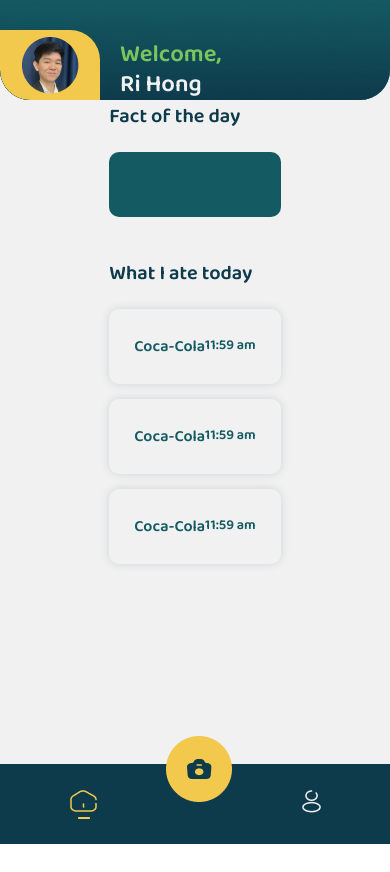
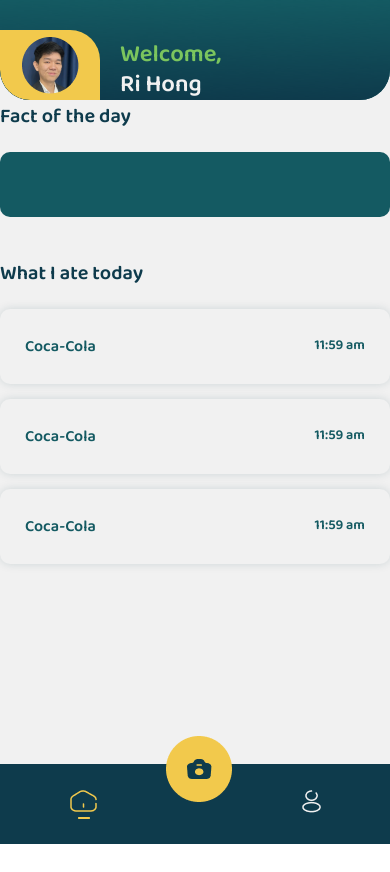
Before and after one commit to dan-the-man639/Ingredify, a React Native app: screen /HomeScreen in a window 390 px wide. Built offline with nearby package versions, Linux system fonts and the light colour scheme; no server answers.

Commit message:
home page fixed

```diff
--- a/screens/HomeScreen.jsx
+++ b/screens/HomeScreen.jsx
@@ -173,6 +173,8 @@
   bodySections: {
     marginTop: 80,
     gap: 20,
+    display: 'flex',
+    alignSelf: 'stretch',
   },
   section: {
     display: 'flex',
```
